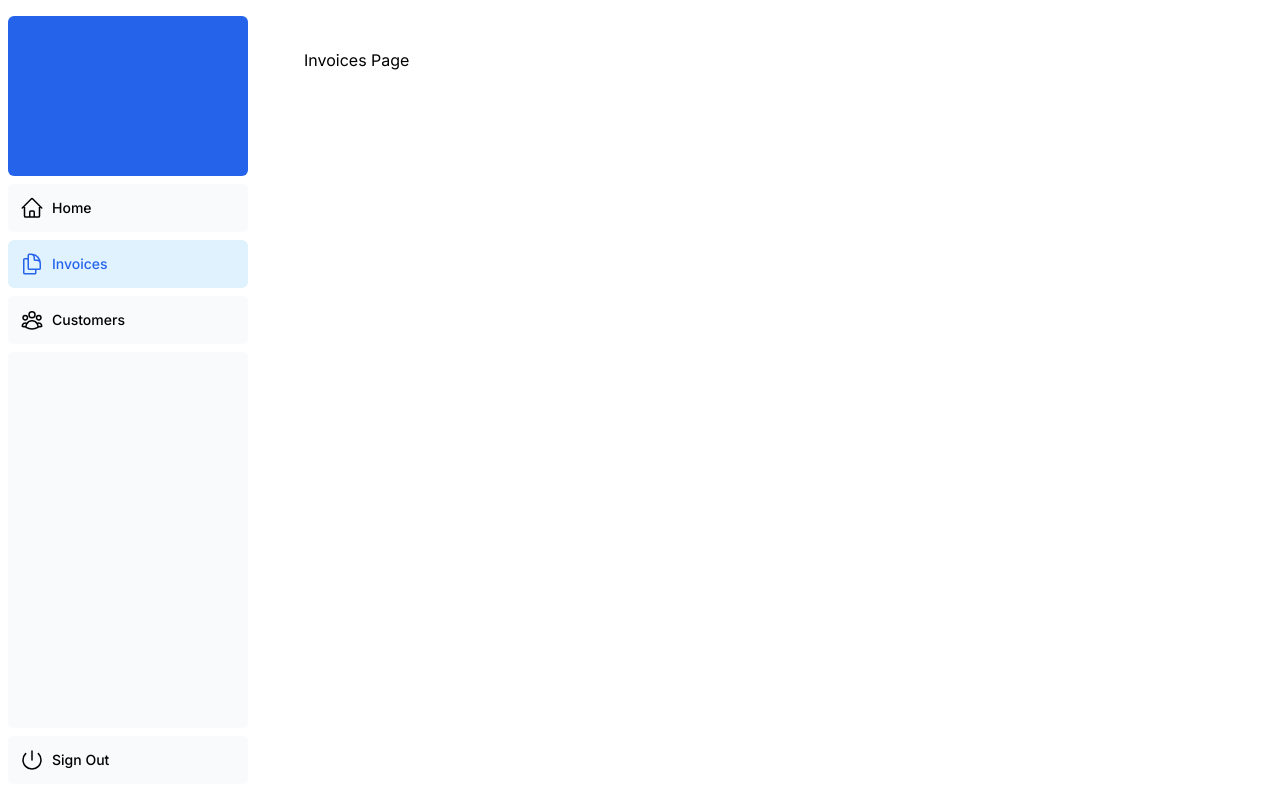
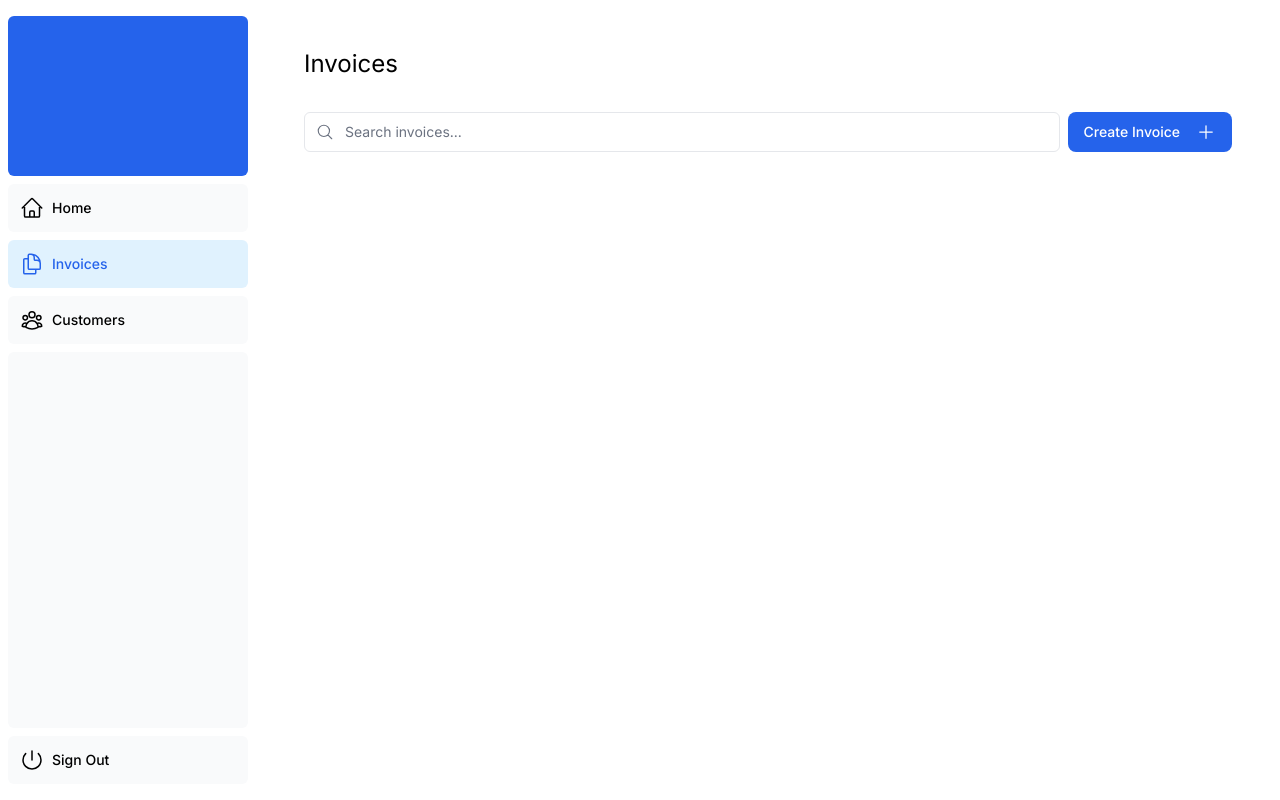
Before and after one commit to ozzyince/next-app, a Next.js app: page /dashboard/invoices in a window 1280 px wide. Built offline with nearby package versions, Linux system fonts and the light colour scheme.

Commit message:
add sample invoices page use DB_PREFIX only in prod

```diff
--- a/app/dashboard/invoices/page.tsx
+++ b/app/dashboard/invoices/page.tsx
@@ -1,3 +1,17 @@
-export default function Page() {
-  return <p>Invoices Page</p>;
+import Search from '@/app/ui/search';
+import { CreateInvoice } from '@/app/ui/invoices/buttons';
+
+export default async function Page() {
+  return (
+    <div className="w-full">
+      <div className="flex w-full items-center justify-between">
+        <h1 className="text-2xl">Invoices</h1>
+      </div>
+      <div className="mt-4 flex items-center justify-between gap-2 md:mt-8">
+        <Search placeholder="Search invoices..." />
+        <CreateInvoice />
+      </div>
+      <div className="mt-5 flex w-full justify-center" />
+    </div>
+  );
 }
--- a/app/lib/data.ts
+++ b/app/lib/data.ts
@@ -1,5 +1,7 @@
 import mssql from 'mssql';
 import { unstable_noStore as noStore } from 'next/cache';
+
+const DB_PREFIX = process.env.NODE_ENV === 'production' ? '[10.10.10.11].UNIQUE_DB.dbo.' : '';
 
 const sqlConfig = {
   user: process.env.DB_USER,
@@ -30,10 +32,10 @@
   noStore();
   try {
     await mssql.connect(sqlConfig);
-    const result = await mssql.query`
+    const result = await mssql.query(`
       select SUM(IIF(RezDurum = 0, 1, 0)) Waiting, SUM(IIF(RezDurum = 1, 1, 0)) Processing,
              SUM(IIF(RezDurum = 2, 1, 0)) Canceled, SUM(IIF(RezDurum = 3, 1, 0)) Transferred
-        from [10.10.10.11].UNIQUE_DB.dbo.Web_Rezervasyon;`;
+        from ${DB_PREFIX}Web_Rezervasyon;`);
     console.log('Database Result:', result.recordset[0]);
     return result.recordset[0];
   } catch (error) {
--- /dev/null
+++ b/app/ui/invoices/buttons.tsx
@@ -0,0 +1,36 @@
+import { PencilIcon, PlusIcon, TrashIcon } from '@heroicons/react/24/outline';
+import Link from 'next/link';
+
+export function CreateInvoice() {
+  return (
+    <Link
+      href="/dashboard/invoices/create"
+      className="flex h-10 items-center rounded-lg bg-blue-600 px-4 text-sm font-medium text-white transition-colors hover:bg-blue-500 focus-visible:outline focus-visible:outline-2 focus-visible:outline-offset-2 focus-visible:outline-blue-600"
+    >
+      <span className="hidden md:block">Create Invoice</span>{' '}
+      <PlusIcon className="h-5 md:ml-4" />
+    </Link>
+  );
+}
+
+export function UpdateInvoice({ id }: { id: string }) {
+  return (
+    <Link
+      href="/dashboard/invoices"
+      className="rounded-md border p-2 hover:bg-gray-100"
+    >
+      <PencilIcon className="w-5" />
+    </Link>
+  );
+}
+
+export function DeleteInvoice({ id }: { id: string }) {
+  return (
+    <>
+      <button className="rounded-md border p-2 hover:bg-gray-100">
+        <span className="sr-only">Delete</span>
+        <TrashIcon className="w-5" />
+      </button>
+    </>
+  );
+}
--- /dev/null
+++ b/app/ui/search.tsx
@@ -0,0 +1,18 @@
+'use client';
+
+import { MagnifyingGlassIcon } from '@heroicons/react/24/outline';
+
+export default function Search({ placeholder }: { placeholder: string }) {
+  return (
+    <div className="relative flex flex-1 flex-shrink-0">
+      <label htmlFor="search" className="sr-only">
+        Search
+      </label>
+      <input
+        className="peer block w-full rounded-md border border-gray-200 py-[9px] pl-10 text-sm outline-2 placeholder:text-gray-500"
+        placeholder={placeholder}
+      />
+      <MagnifyingGlassIcon className="absolute left-3 top-1/2 h-[18px] w-[18px] -translate-y-1/2 text-gray-500 peer-focus:text-gray-900" />
+    </div>
+  );
+}
```
